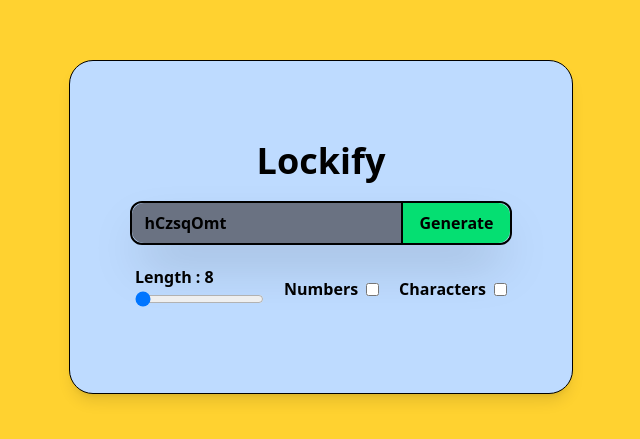
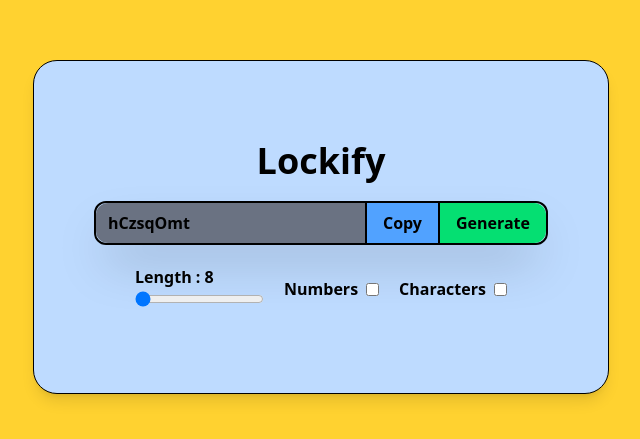
Before and after one commit to abhishekps-ariel/react-practice, a React (Vite) app: page / in a window 1280 px wide. Shown: the part 173-612 px from the top of the page, without its empty margins (319-959 px from the left). Built offline with nearby package versions, Linux system fonts and the light colour scheme.

Commit message:
added copy to clipboard

```diff
--- a/src/App.jsx
+++ b/src/App.jsx
@@ -25,6 +25,11 @@ function App() {
     generatePassword();
   },[length,isCharAllowed],isCharAllowed)
 
+  function copyToClipboard(){
+    window.navigator.clipboard.writeText(password);
+    window.alert("password copied")
+  }
+
   return (
     <>
       <div className=" w-screen h-screen flex justify-center items-center bg-amber-300">
@@ -37,6 +42,7 @@ function App() {
               readOnly
               className="flex-1 px-3 py-2 outline-none bg-gray-500 rounded-l-xl font-bold"
             />
+             <button className="px-4 border-l-2 bg-blue-400  font-bold cursor-pointer active:bg-blue-500" onClick={copyToClipboard}>Copy</button>
             <button className="px-4 border-l-2 bg-green-400 rounded-r-xl font-bold cursor-pointer active:bg-green-500" onClick={generatePassword}>Generate</button>
           </div>
           <div className="flex gap-5 font-bold">
```
